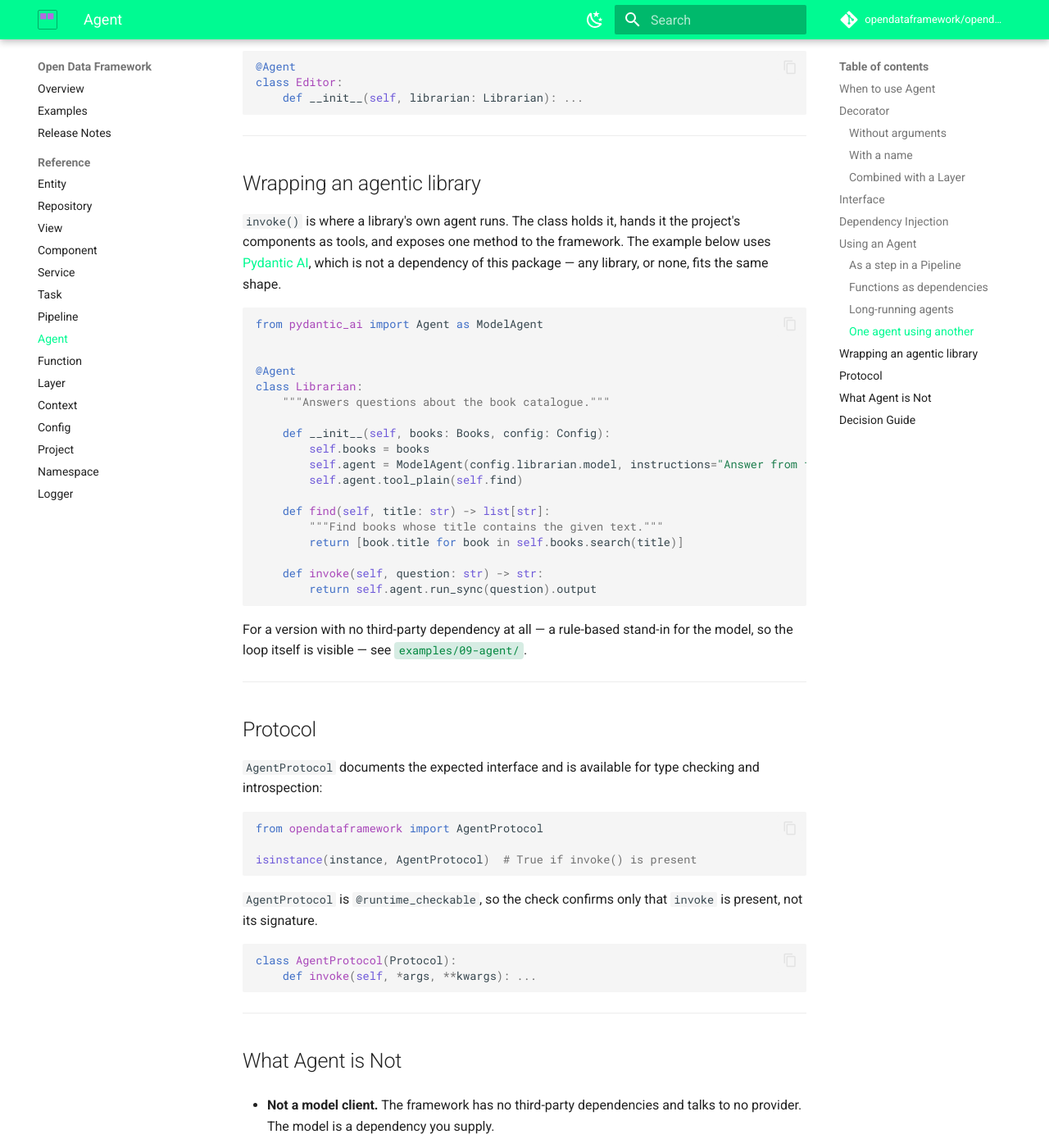
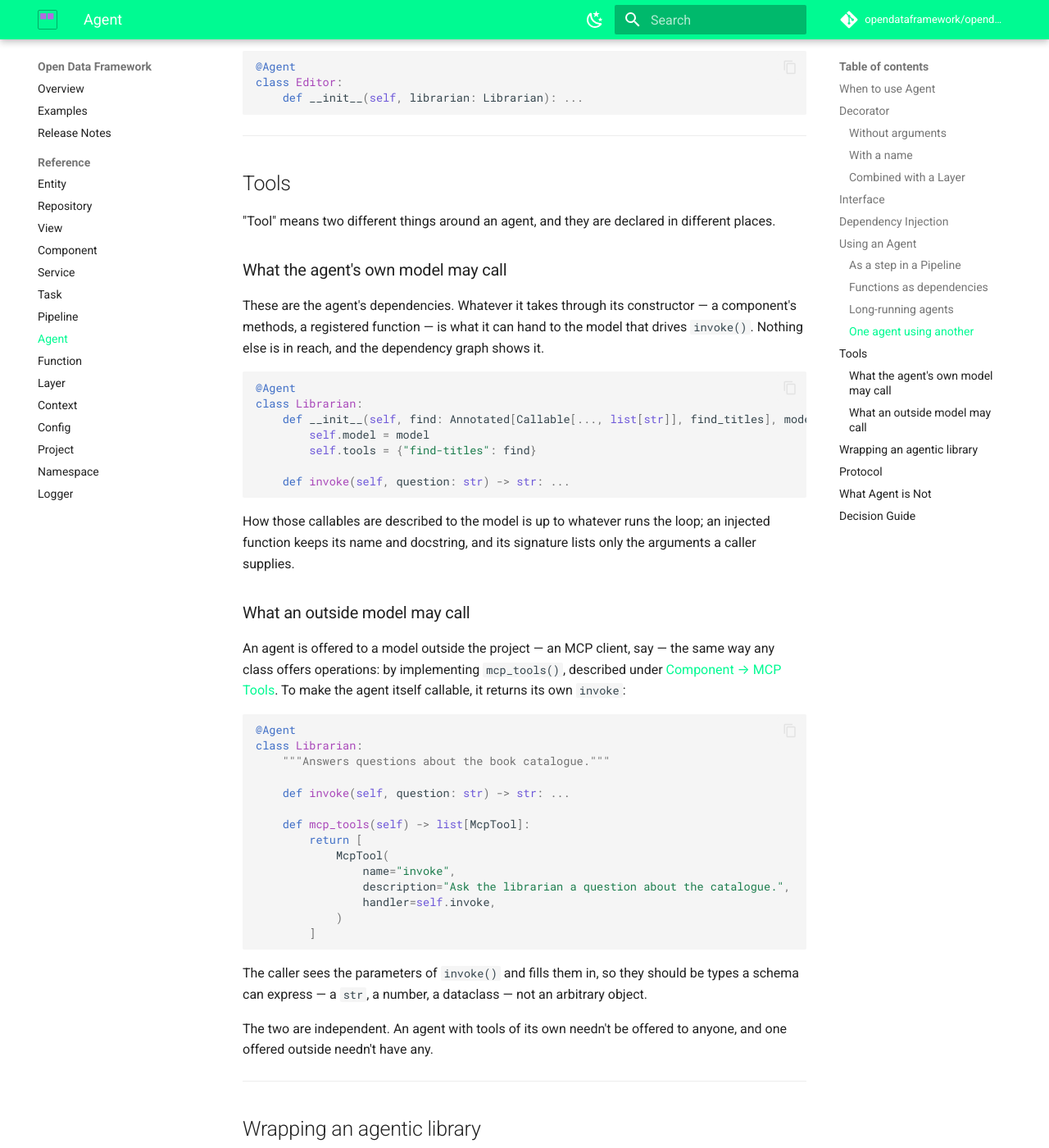
Before and after one commit to opendataframework/opendataframework, an MkDocs documentation site: the page built from docs/agent.md, in a window 1280 px wide and 1400 px high, scrolled down 4416 px. Shown: the whole window at 82% size. Built offline with MkDocs 1.6.1 and Material for MkDocs 9.7.7, drawn with Linux system fonts in a browser that asks for light colours; comment, search, counter and statistics services are not loaded.

Commit message:
:memo: docs(agent): describe the two kinds of tools
With functions injectable and no separate tool marker planned, how a
tool is declared was scattered across three pages and nowhere stated
whole. "Tool" also covers two things that are declared differently: what
an agent's own model may call is the agent's constructor, and what an
outside model may call is `mcp_tools()`.

The agent page now separates the two, and the MCP tools section shows a
function returned as a handler and says any resolved class can provide
tools, not only a component.

````diff
--- a/docs/agent.md
+++ b/docs/agent.md
@@ -217,6 +217,63 @@ class Editor:
 
 ---
 
+## Tools
+
+"Tool" means two different things around an agent, and they are declared in different
+places.
+
+### What the agent's own model may call
+
+These are the agent's dependencies. Whatever it takes through its constructor — a
+component's methods, a registered function — is what it can hand to the model that
+drives `invoke()`. Nothing else is in reach, and the dependency graph shows it.
+
+```python
+@Agent
+class Librarian:
+    def __init__(self, find: Annotated[Callable[..., list[str]], find_titles], model: Model):
+        self.model = model
+        self.tools = {"find-titles": find}
+
+    def invoke(self, question: str) -> str: ...
+```
+
+How those callables are described to the model is up to whatever runs the loop; an
+injected function keeps its name and docstring, and its signature lists only the
+arguments a caller supplies.
+
+### What an outside model may call
+
+An agent is offered to a model outside the project — an MCP client, say — the same way
+any class offers operations: by implementing `mcp_tools()`, described under
+[Component → MCP Tools](component.md#mcp-tools). To make the agent itself callable, it
+returns its own `invoke`:
+
+```python
+@Agent
+class Librarian:
+    """Answers questions about the book catalogue."""
+
+    def invoke(self, question: str) -> str: ...
+
+    def mcp_tools(self) -> list[McpTool]:
+        return [
+            McpTool(
+                name="invoke",
+                description="Ask the librarian a question about the catalogue.",
+                handler=self.invoke,
+            )
+        ]
+```
+
+The caller sees the parameters of `invoke()` and fills them in, so they should be types
+a schema can express — a `str`, a number, a dataclass — not an arbitrary object.
+
+The two are independent. An agent with tools of its own needn't be offered to anyone,
+and one offered outside needn't have any.
+
+---
+
 ## Wrapping an agentic library
 
 `invoke()` is where a library's own agent runs. The class holds it, hands it the
````
Also changed, not shown: docs/component.md (+42 -3 lines).
